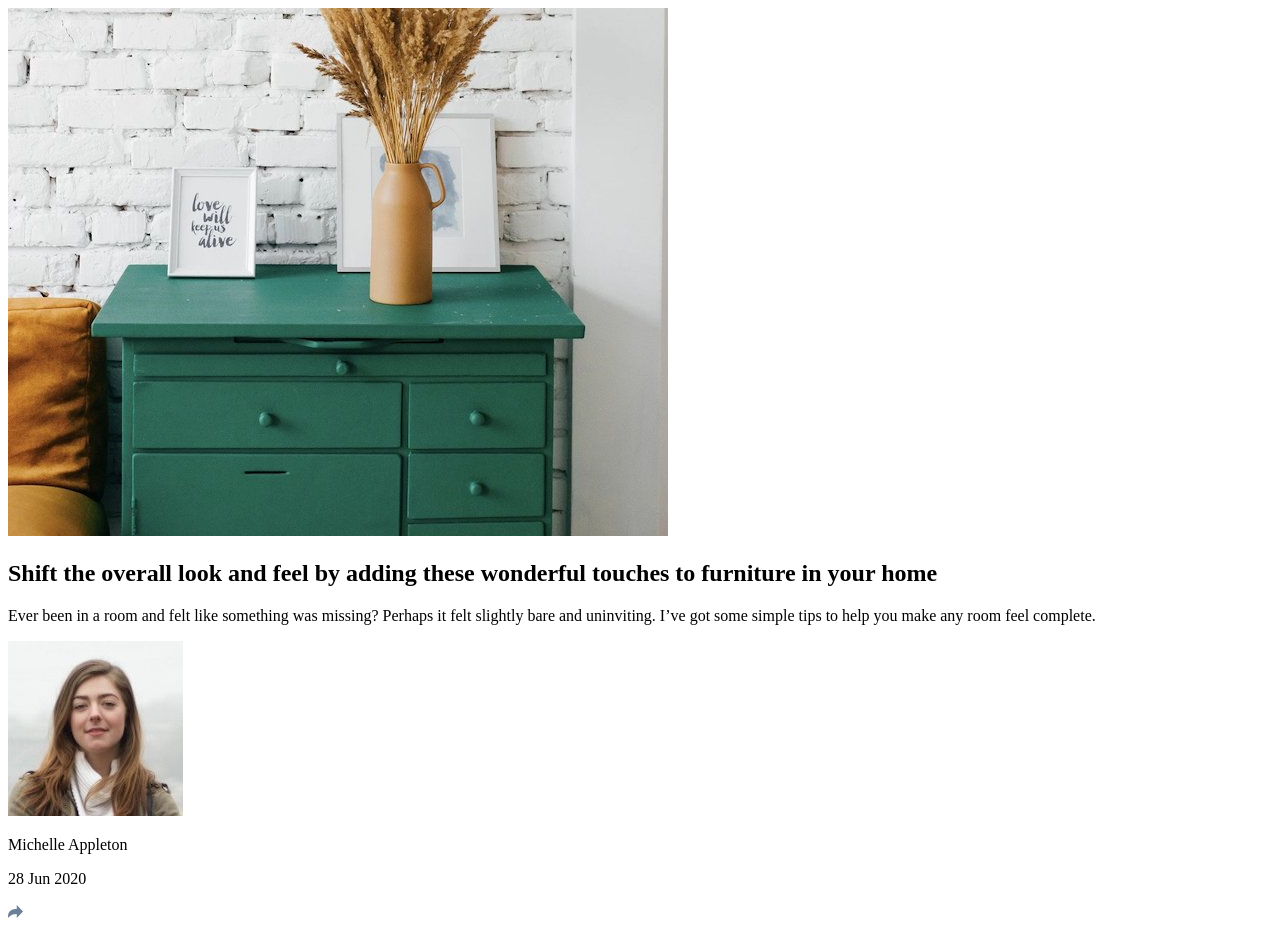
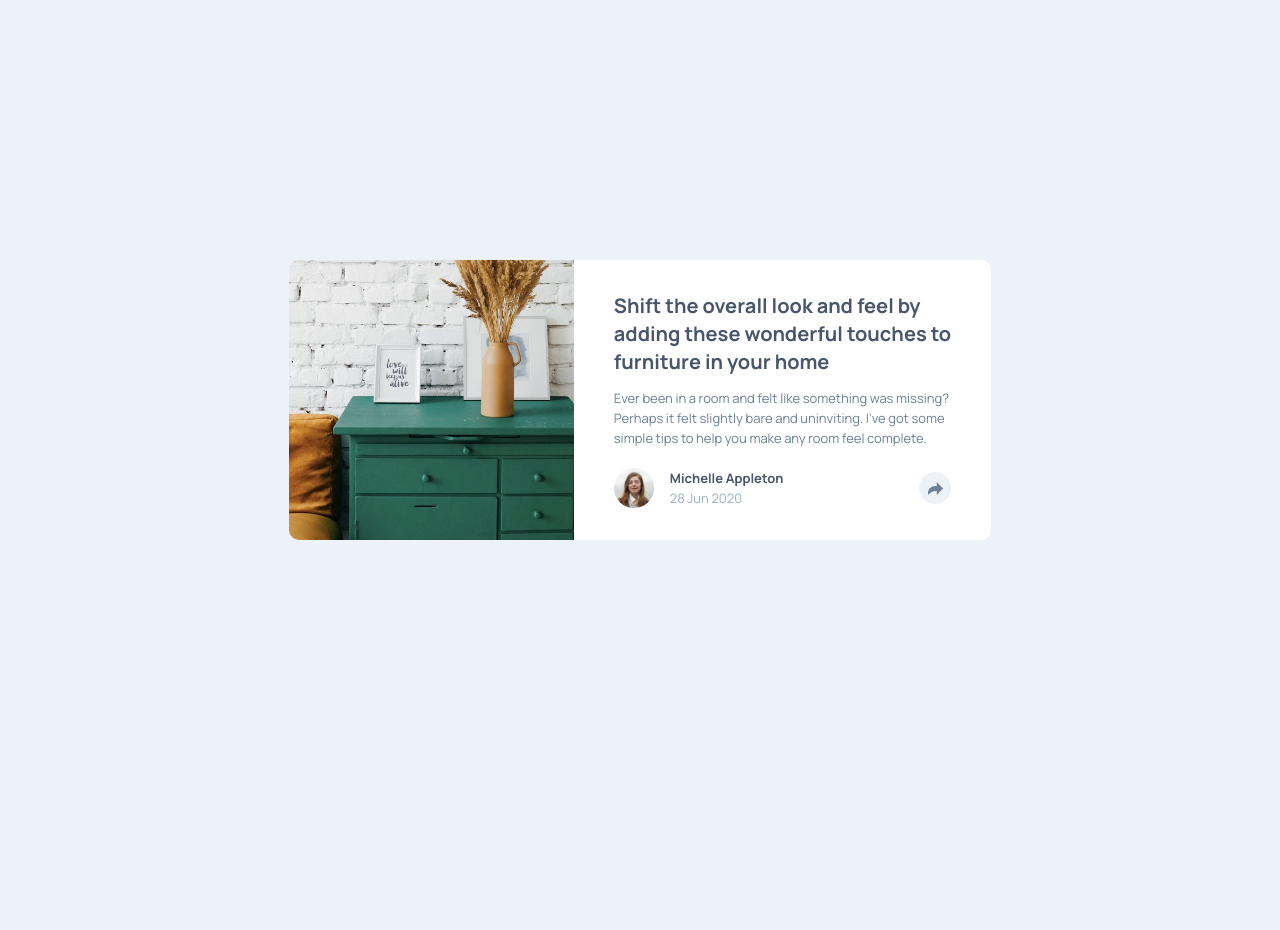
Before and after one commit to DavyZane/article-preview-component, a plain HTML site: page index.html in a window 1280 px wide. After the commit the page ends 800 px from the top, so only its background shows below. Drawn offline with Linux system fonts and the light colour scheme.

Commit message:
creation of desktop style

```diff
--- /dev/null
+++ b/css/reset.css
@@ -0,0 +1,56 @@
+/* 1. Use a more-intuitive box-sizing model */
+*, *::before, *::after {
+  box-sizing: border-box;
+}
+
+/* 2. Remove default margin */
+* {
+  margin: 0;
+}
+
+/* 3. Enable keyword animations */
+@media (prefers-reduced-motion: no-preference) {
+  html {
+    interpolate-size: allow-keywords;
+  }
+}
+
+body {
+  /* 4. Add accessible line-height */
+  line-height: 1.5;
+  /* 5. Improve text rendering */
+  -webkit-font-smoothing: antialiased;
+}
+
+/* 6. Improve media defaults */
+img, picture, video, canvas, svg {
+  display: block;
+  max-width: 100%;
+  max-height: 100%;
+  aspect-ratio: 1 / 1;
+}
+
+/* 7. Inherit fonts for form controls */
+input, button, textarea, select {
+  font: inherit;
+}
+
+/* 8. Avoid text overflows */
+p, h1, h2, h3, h4, h5, h6 {
+  overflow-wrap: break-word;
+}
+
+/* 9. Improve line wrapping */
+p {
+  text-wrap: pretty;
+}
+h1, h2, h3, h4, h5, h6 {
+  text-wrap: balance;
+}
+
+/*
+  10. Create a root stacking context
+*/
+#root, #__next {
+  isolation: isolate;
+}
--- a/index.html
+++ b/index.html
@@ -5,6 +5,8 @@
   <meta name="viewport" content="width=device-width, initial-scale=1.0"> <!-- displays site properly based on user's device -->
 
   <link rel="icon" type="image/png" sizes="32x32" href="./images/favicon-32x32.png">
+  <link rel="stylesheet" href="css/reset.css">
+  <link rel="stylesheet" href="css/style.css">
 
   <title>Frontend Mentor | Article preview component</title>
 
@@ -14,8 +16,19 @@
   <article>
     <img src="images/drawers.jpg" class="img-drawers" alt="">
     <div class="content">
-      <h1>Shift the overall look and feel by adding these wonderful touches to furniture in your home</h1>
-      <p>Ever been in a room and felt like something was missing? Perhaps it felt slightly bare and uninviting. I’ve got some simple tips to help you make any room feel complete.</p>
+      <h1>
+        Shift the overall look and feel by
+        <br>
+        adding these wonderful touches to
+        <br>
+        furniture in your home
+      </h1>
+      <p>
+        Ever been in a room and felt like something was missing?
+        <br>
+        Perhaps it felt slightly bare and uninviting. I’ve got some
+        <br>
+        simple tips to help you make any room feel complete.</p>
       <div class="footer">
         <div class="signature">
           <img src="images/avatar-michelle.jpg" class="avatar" alt="">
--- /dev/null
+++ b/style.scss
@@ -0,0 +1,117 @@
+@import url('https://fonts.googleapis.com/css2?family=Manrope:wght@200..800&display=swap');
+
+    // ========= \\
+   // =========== \\
+  // ============= \\
+ // =============== \\
+// === VARIABLES === \\
+
+ // ==== \\
+// colors \\
+
+$very-dark-grayish-blue: #48556a;
+$desaturated-dark-blue: #6d7f97;
+$grayish-blue: #9eafc2;
+$light-grayish-blue: #ecf2f8;
+$white: #ffffff;
+
+
+ // ======== \\
+// typography \\
+
+$regular: 'Manrope', sans-serif;
+
+
+
+    // ======== \\
+   // ========== \\
+  // ============ \\
+ // ============== \\
+// ==== STYLES ==== \\
+
+body {
+  background-color: $light-grayish-blue;
+  min-height: 100vh;
+  display: flex;
+  justify-content: center;
+  align-items: center;
+}
+
+article {
+  max-width: 730px;
+  max-height: 280px;
+  border-radius: 10px;
+  overflow: hidden;
+  display: flex;
+}
+
+.img-drawers {
+  max-width: 350px;
+  margin-right: -65px;
+}
+
+.content {
+  background-color: $white;
+  padding: 2rem 2.5rem;
+}
+
+h1, p {
+  font-family: $regular;
+}
+
+h1 {
+  color: $very-dark-grayish-blue;
+  font-size: 1.25rem;
+  font-weight: bold;
+  line-height: 28px;
+  margin-bottom: 12px;
+}
+
+p {
+  color: $desaturated-dark-blue;
+  font-size: 0.8125rem;
+  line-height: 20px;
+}
+
+.footer {
+  margin-top: 20px;
+  display: flex;
+  justify-content: space-between;
+  align-items: center;
+}
+
+.signature {
+  display: flex;
+  align-items: center;
+  column-gap: 1rem;
+}
+
+.avatar {
+  max-width: 40px;
+  border-radius: 100px;
+}
+
+// .name-date {}
+
+.full-name {
+  color: $very-dark-grayish-blue;
+  font-size: 0.8125rem;
+  font-weight: bold;
+  line-height: 20px;
+}
+
+.date {
+  color: $grayish-blue;
+  font-size: 0.8125rem;
+  line-height: 20px;
+}
+
+.btn-share {
+  background-color: $light-grayish-blue;
+  width: 32px;
+  height: 32px;
+  border-radius: 100px;
+  display: flex;
+  justify-content: center;
+  align-items: center;
+}
```
Also changed, not shown: css/style.css (added), 1 other file.
